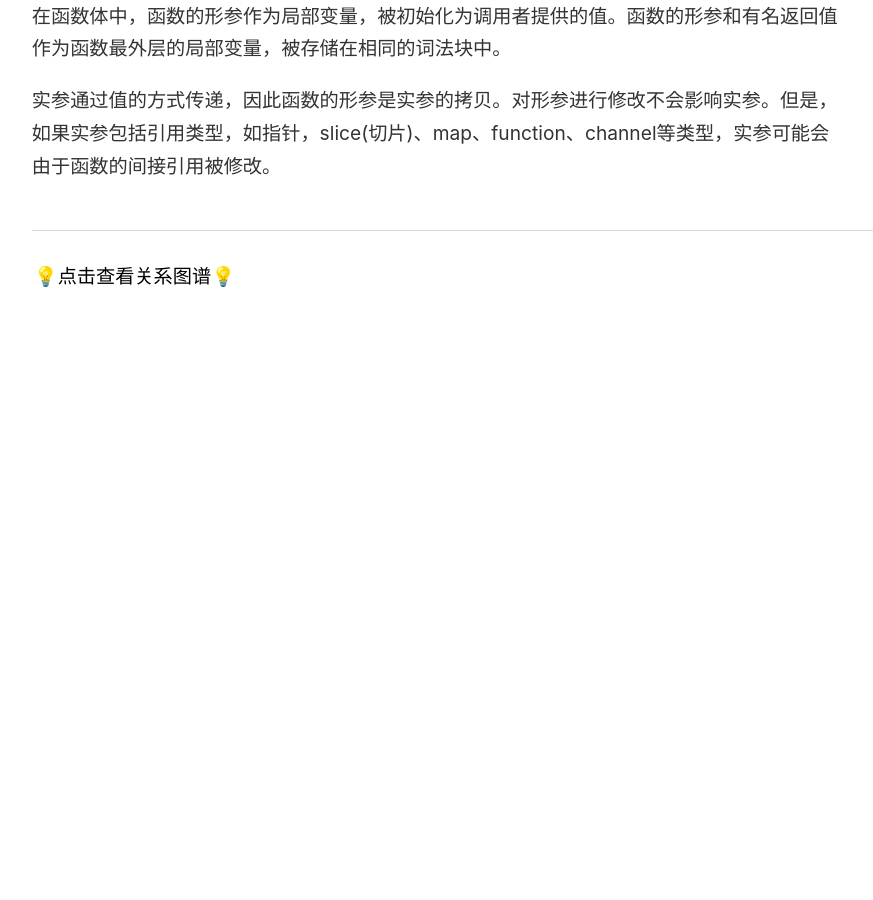
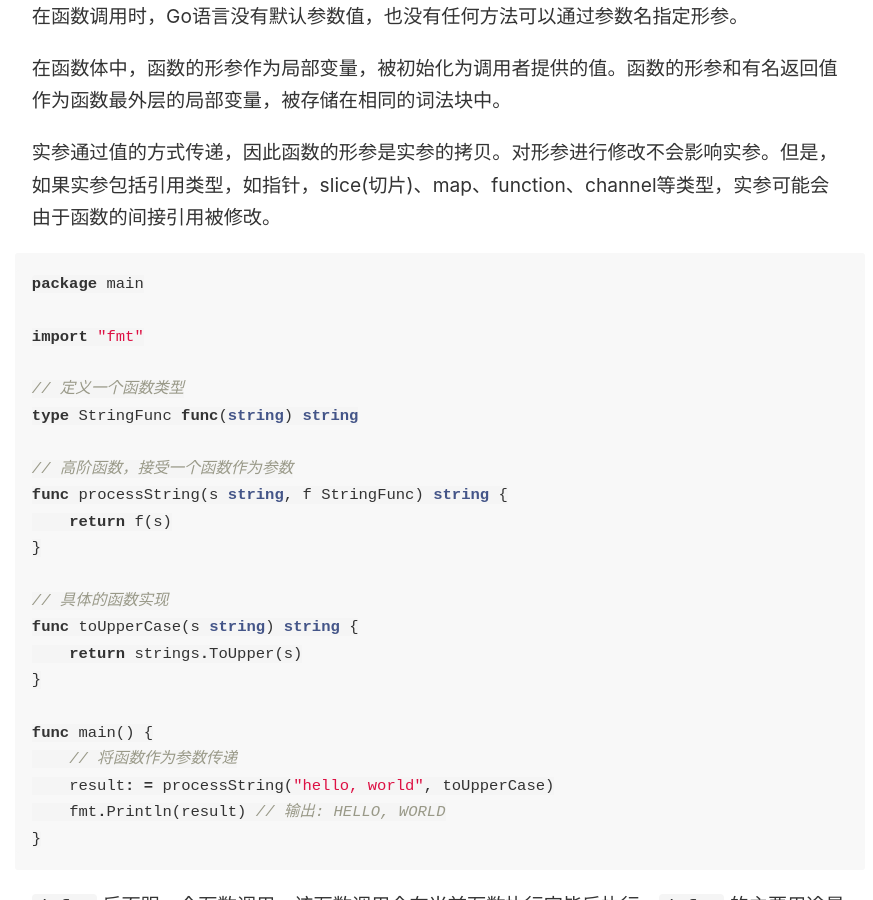
Before and after one commit to wingowen/digital-garden-jekyll, a Jekyll site: the page built from _notes/Go 语言.md, in a window 1280 px wide and 900 px high, scrolled down 14933 px. Shown: the whole window, without its empty margins (45-918 px from the left). Built offline with Jekyll 4.4.1, drawn with Linux system fonts in a browser that asks for light colours; before the commit the page ends 15338 px from its top, so only the background shows below that; some of the changed text lies outside the part shown.

Commit message:
vault backup: 2025-04-04 17:47:29

````diff
--- a/_notes/Go 语言.md
+++ b/_notes/Go 语言.md
@@ -346,6 +346,7 @@
 // {1 2} &{1 2} {1 0} {0 0}
 ```
 
+如果结构体的全部成员都是可以比较的，那么结构体也是可以比较的。
 # 数组
 
 类型 `[n]T` 表示一个数组，它拥有 `n` 个类型为 `T` 的值。
@@ -510,3 +511,39 @@
 在函数体中，函数的形参作为局部变量，被初始化为调用者提供的值。函数的形参和有名返回值作为函数最外层的局部变量，被存储在相同的词法块中。
 
 实参通过值的方式传递，因此函数的形参是实参的拷贝。对形参进行修改不会影响实参。但是，如果实参包括引用类型，如指针，slice(切片)、map、function、channel等类型，实参可能会由于函数的间接引用被修改。
+
+```go
+package main
+
+import "fmt"
+
+// 定义一个函数类型
+type StringFunc func(string) string
+
+// 高阶函数，接受一个函数作为参数
+func processString(s string, f StringFunc) string {
+    return f(s)
+}
+
+// 具体的函数实现
+func toUpperCase(s string) string {
+    return strings.ToUpper(s)
+}
+
+func main() {
+    // 将函数作为参数传递
+    result: = processString("hello, world", toUpperCase)
+    fmt.Println(result) // 输出: HELLO, WORLD
+}
+```
+
+`defer` 后面跟一个函数调用，该函数调用会在当前函数执行完毕后执行。`defer` 的主要用途是确保某些代码在函数退出时执行，无论函数是正常退出还是因为错误退出。
+- **参数求值时机**：`defer` 函数的参数在 `defer` 语句执行时就被求值，而不是在函数实际执行时。
+- **函数返回值**：`defer` 函数可以修改函数的返回值。
+
+一般而言，当panic异常发生时，程序会中断运行，并立即执行在该goroutine（可以先理解成线程，在第8章会详细介绍）中被延迟的函数（defer 机制）。随后，程序崩溃并输出日志信息。日志信息包括panic value和函数调用的堆栈跟踪信息。
+
+`recover` 函数可以在 `defer` 函数中调用，用于捕获当前 Goroutine 中的 `panic`。如果 `recover` 成功捕获了 `panic`，程序将继续执行，而不是直接退出。
+- **`recover` 只能在 `defer` 函数中使用**：`recover` 必须在 `defer` 函数中调用，否则无法捕获 `panic`。
+- **`recover` 只能捕获当前 Goroutine 中的 `panic`**：`recover` 无法捕获其他 Goroutine 中的 `panic`。
+- **`recover` 的返回值**：`recover` 的返回值是 `interface{}` 类型，可以用于获取 `panic` 的详细信息。
````
